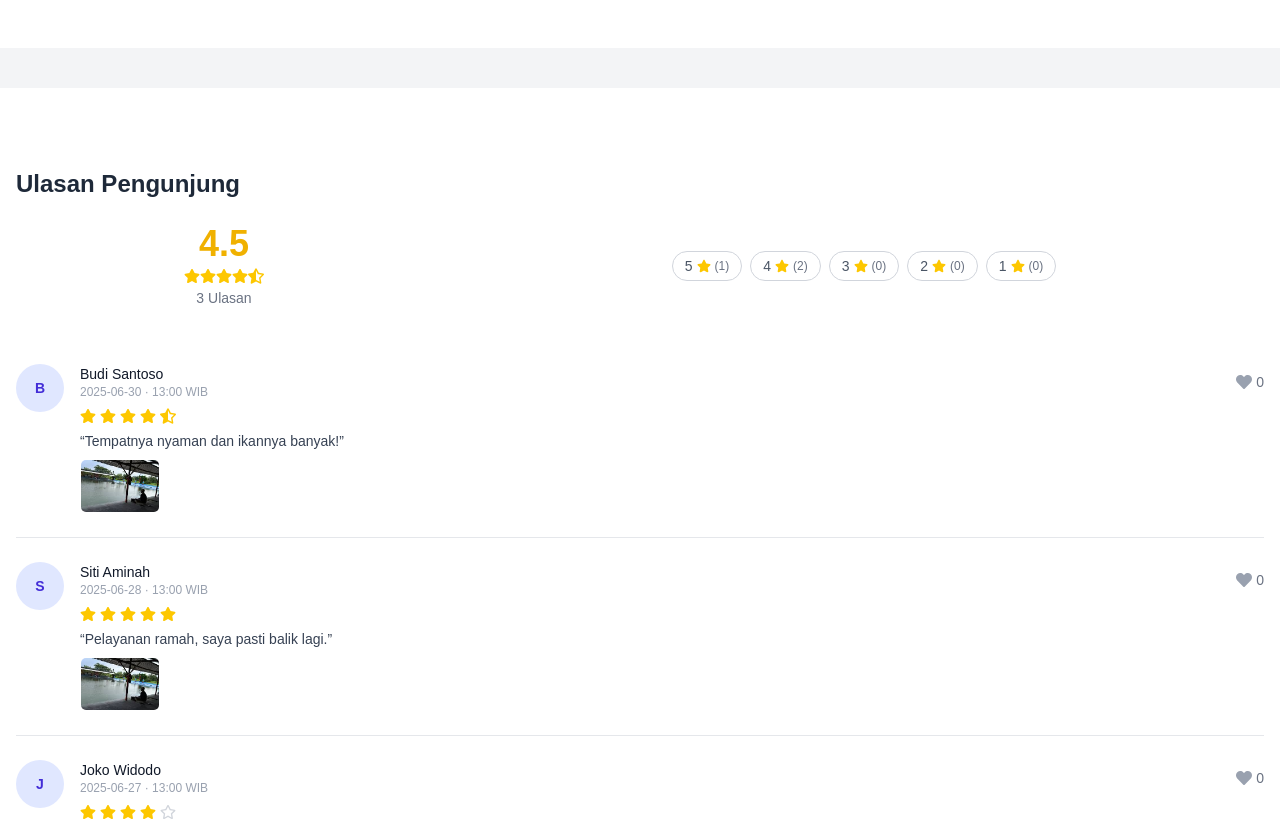
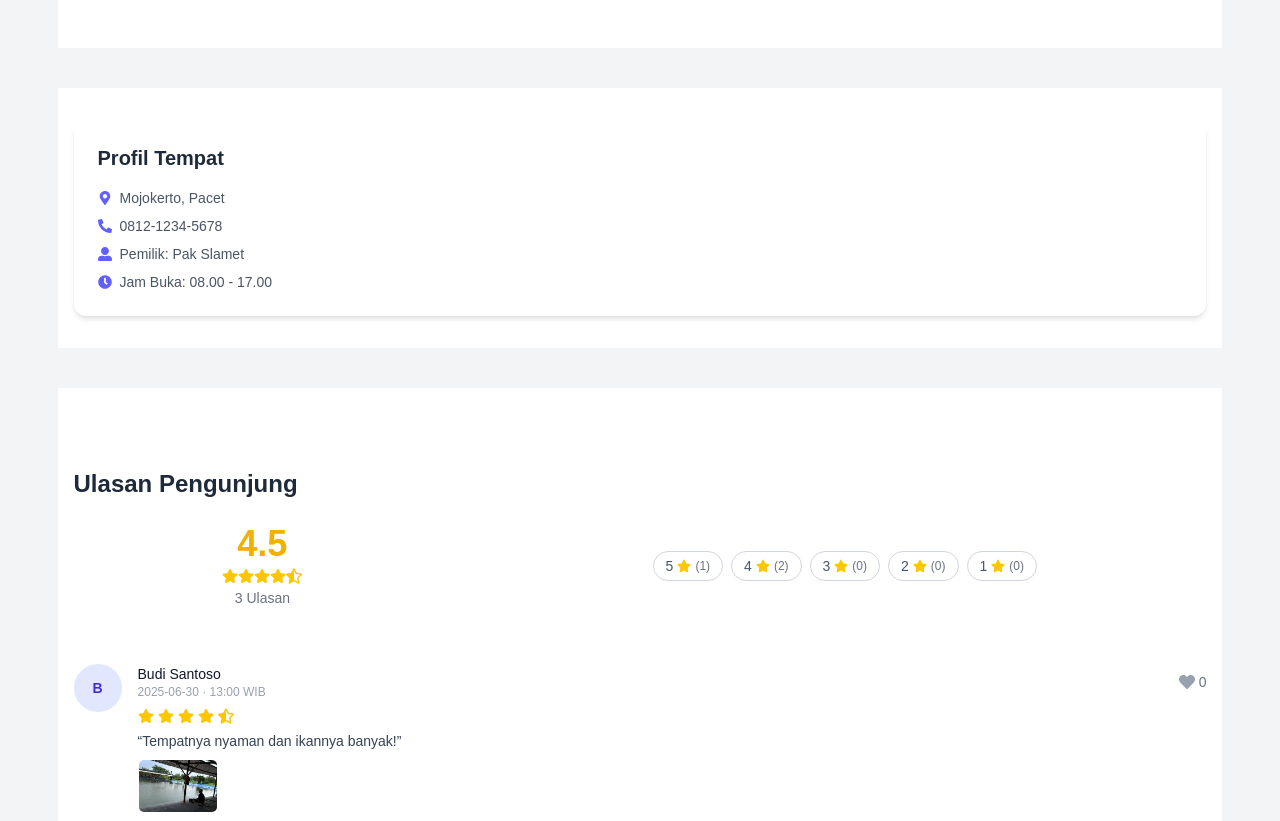
Before and after one commit to JasaSK/my-portofolio-fishing, a Next.js app: page /detailProduct/1 in a window 1280 px wide. Shown: the part 840-1661 px from the top of the page. Built offline with nearby package versions, Linux system fonts and the light colour scheme.

Commit message:
detail product

```diff
--- a/src/components/ProductDetail.js
+++ b/src/components/ProductDetail.js
@@ -4,6 +4,7 @@ import { products } from "../data/DataProduct.js";
 import { reviews } from "../data/DataReviews.js";
 import { useState } from "react";
 import Reviews from "./Reviews.js";
+import ProductProfile from "./ProductProfile.js";
 
 export default function ProductDetail({ id }) {
   const product = products.find((item) => item.id === Number(id));
@@ -38,7 +39,7 @@ export default function ProductDetail({ id }) {
   };
 
   return (
-    <div className="mt-20  text-gray-800 min-h-screen">
+    <div className="mt-20  text-gray-800">
       <div className="bg-white container mx-auto px-4 py-8">
         <div className="flex flex-wrap -mx-4">
           {/* LEFT: IMAGES */}
@@ -159,9 +160,16 @@ export default function ProductDetail({ id }) {
           </div>
         </div>
       </div>
-      <div className="mt-10  text-gray-800 min-h-screen">
+      {/* Profile Section */}
+      <div className="mt-10 text-gray-800">
         <div className="bg-white container mx-auto px-4 py-8">
-          {/* Komponen Reviews */}
+          <ProductProfile product={product} />
+        </div>
+      </div>
+
+      {/* Reviews Section */}
+      <div className="mt-10 text-gray-800">
+        <div className="bg-white container mx-auto px-4 py-8">
           <Reviews reviews={productReviews} />
         </div>
       </div>
--- /dev/null
+++ b/src/components/ProductProfile.js
@@ -0,0 +1,37 @@
+import { FaMapMarkerAlt, FaPhoneAlt, FaUserAlt, FaClock } from "react-icons/fa";
+
+export default function ProductProfile({ product }) {
+  return (
+    <div className="bg-white p-6 rounded-xl shadow-md space-y-4">
+      <h3 className="text-xl font-bold text-gray-800">Profil Tempat</h3>
+
+      <div className="text-gray-600 text-sm space-y-2">
+        <div className="flex items-center gap-2">
+          <FaMapMarkerAlt className="text-indigo-500" />
+          <span>{product.address}</span>
+        </div>
+
+        {product.contact && (
+          <div className="flex items-center gap-2">
+            <FaPhoneAlt className="text-indigo-500" />
+            <span>{product.contact}</span>
+          </div>
+        )}
+
+        {product.owner && (
+          <div className="flex items-center gap-2">
+            <FaUserAlt className="text-indigo-500" />
+            <span>Pemilik: {product.owner}</span>
+          </div>
+        )}
+
+        {product.openHours && (
+          <div className="flex items-center gap-2">
+            <FaClock className="text-indigo-500" />
+            <span>Jam Buka: {product.openHours}</span>
+          </div>
+        )}
+      </div>
+    </div>
+  );
+}
--- a/src/data/DataProduct.js
+++ b/src/data/DataProduct.js
@@ -6,18 +6,21 @@ export const products = [
   status: "available",
   rating: 4,
   address: "Mojokerto, Pacet",
+  contact: "0812-1234-5678",
+  owner: "Pak Slamet",
+  openHours: "08.00 - 17.00",
   image: "/images/background.jpg",
   images: [
     "/images/pancing1.jpg",
     "/images/pancing2.jpg",
     "/images/pancing3.jpg",
-      "/images/pancing4.jpg",
+    "/images/pancing4.jpg"
   ],
   sold: 58,
   stock: 25,
-    description:
-      " lorem insumLorem Ipsum is simply dummy text of the printing and typesetting industry. Lorem Ipsum has been the industry's standard dummy text ever since the 1500s, when an unknown printer took a galley of type and scrambled it to make a type specimen book. It has survived not only five centuries, but also the leap into electronic typesetting, remaining essentially unchanged. It was popularised in the 1960s with the release of Letraset sheets containing Lorem Ipsum passages, and more recently with desktop publishing software like Aldus PageMaker including versions of Lorem Ipsum.",
+  description: "Tempat pemancingan terbaik di Mojokerto, Pacet. Nikmati pengalaman memancing yang menyenangkan."
 },
+
   {
     id: 2,
     name: "Tempat Pemancingan",
```
Lines whose indentation alone changed are shown as unchanged.
